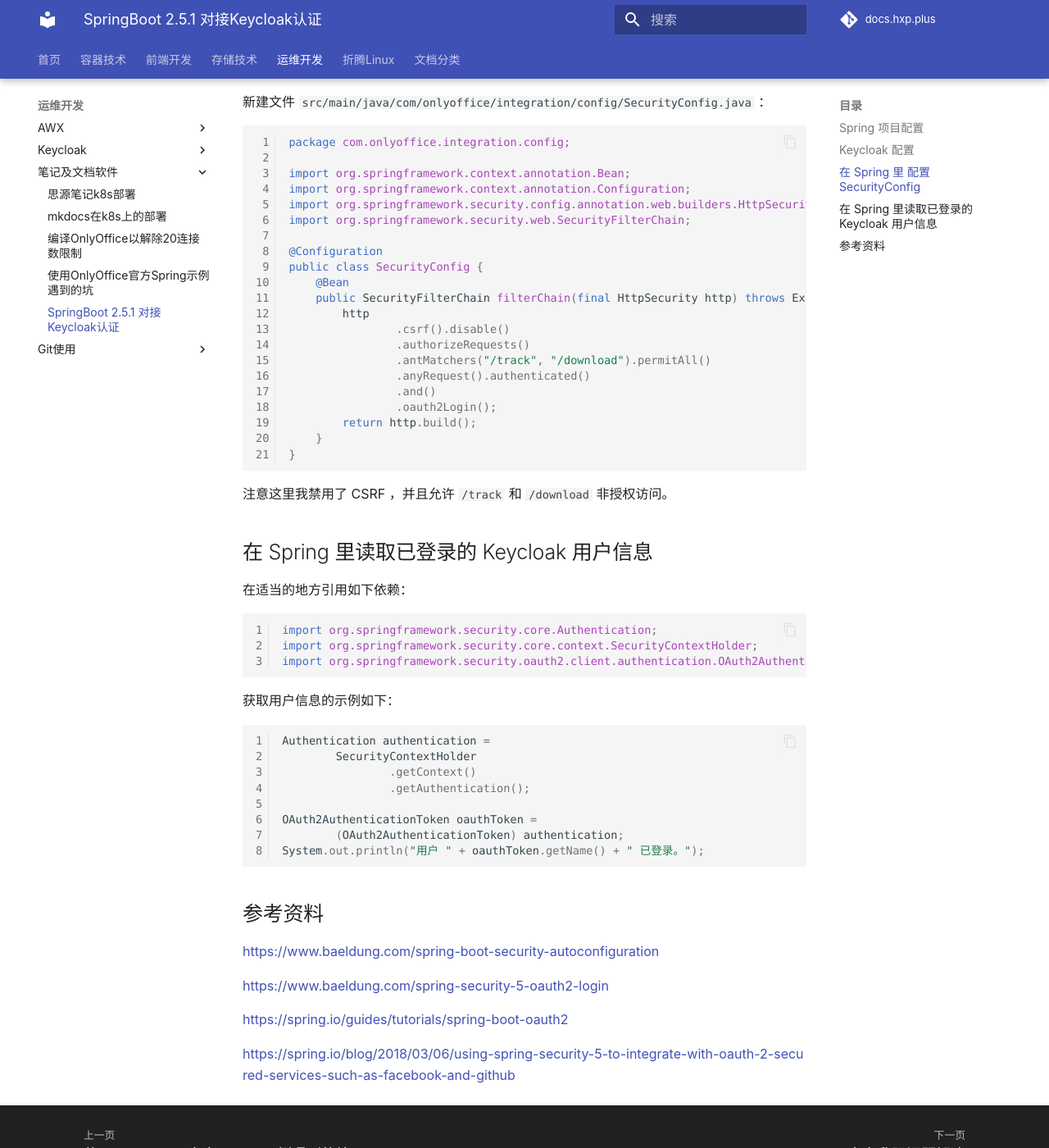
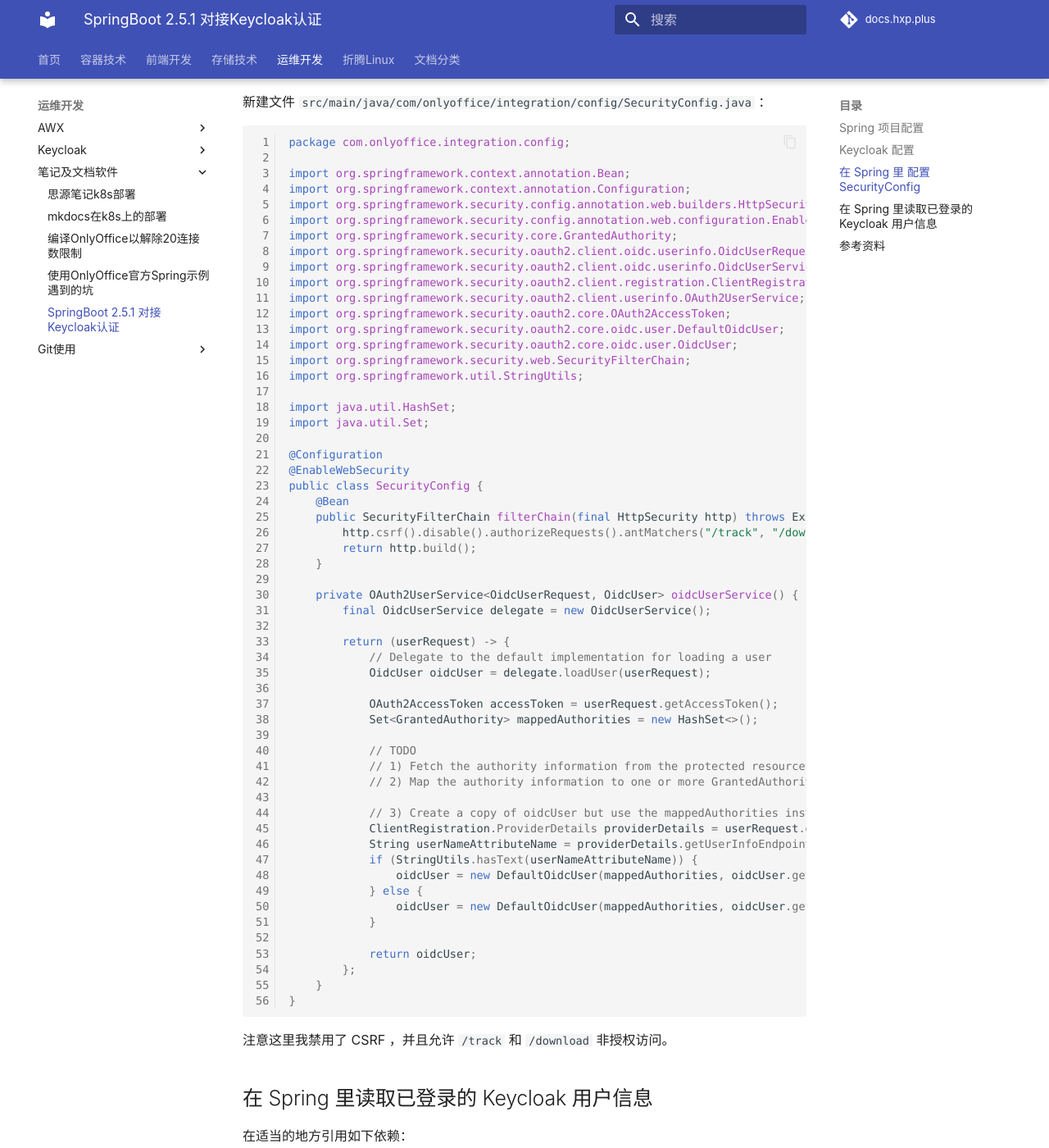
Before and after one commit to hxp-plus/docs.hxp.plus, an MkDocs documentation site: the page built from docs/运维开发/笔记及文档软件/SpringBoot 2.5.1 对接Keycloak认证.md, in a window 1280 px wide and 1400 px high, scrolled down 1882 px. Shown: the whole window at 82% size. Built offline with MkDocs 1.6.1 and Material for MkDocs 9.7.7, drawn with Linux system fonts in a browser that asks for light colours; plug-ins that fetch from the network failed and are left out; comment, search, counter and statistics services are not loaded; some of the changed text lies outside the part shown.

Commit message:
modified:   docs/运维开发/笔记及文档软件/SpringBoot 2.5.1 对接Keycloak认证.md

````diff
--- a/docs/运维开发/笔记及文档软件/SpringBoot 2.5.1 对接Keycloak认证.md
+++ b/docs/运维开发/笔记及文档软件/SpringBoot 2.5.1 对接Keycloak认证.md
@@ -99,20 +99,55 @@
 import org.springframework.context.annotation.Bean;
 import org.springframework.context.annotation.Configuration;
 import org.springframework.security.config.annotation.web.builders.HttpSecurity;
+import org.springframework.security.config.annotation.web.configuration.EnableWebSecurity;
+import org.springframework.security.core.GrantedAuthority;
+import org.springframework.security.oauth2.client.oidc.userinfo.OidcUserRequest;
+import org.springframework.security.oauth2.client.oidc.userinfo.OidcUserService;
+import org.springframework.security.oauth2.client.registration.ClientRegistration;
+import org.springframework.security.oauth2.client.userinfo.OAuth2UserService;
+import org.springframework.security.oauth2.core.OAuth2AccessToken;
+import org.springframework.security.oauth2.core.oidc.user.DefaultOidcUser;
+import org.springframework.security.oauth2.core.oidc.user.OidcUser;
 import org.springframework.security.web.SecurityFilterChain;
+import org.springframework.util.StringUtils;
+
+import java.util.HashSet;
+import java.util.Set;
 
 @Configuration
+@EnableWebSecurity
 public class SecurityConfig {
     @Bean
     public SecurityFilterChain filterChain(final HttpSecurity http) throws Exception {
-        http
-                .csrf().disable()
-                .authorizeRequests()
-                .antMatchers("/track", "/download").permitAll()
-                .anyRequest().authenticated()
-                .and()
-                .oauth2Login();
+        http.csrf().disable().authorizeRequests().antMatchers("/track", "/download").permitAll().anyRequest().authenticated().and().oauth2Login(oauth2 -> oauth2.userInfoEndpoint(userInfo -> userInfo.oidcUserService(this.oidcUserService())));
         return http.build();
+    }
+
+    private OAuth2UserService<OidcUserRequest, OidcUser> oidcUserService() {
+        final OidcUserService delegate = new OidcUserService();
+
+        return (userRequest) -> {
+            // Delegate to the default implementation for loading a user
+            OidcUser oidcUser = delegate.loadUser(userRequest);
+
+            OAuth2AccessToken accessToken = userRequest.getAccessToken();
+            Set<GrantedAuthority> mappedAuthorities = new HashSet<>();
+
+            // TODO
+            // 1) Fetch the authority information from the protected resource using accessToken
+            // 2) Map the authority information to one or more GrantedAuthority's and add it to mappedAuthorities
+
+            // 3) Create a copy of oidcUser but use the mappedAuthorities instead
+            ClientRegistration.ProviderDetails providerDetails = userRequest.getClientRegistration().getProviderDetails();
+            String userNameAttributeName = providerDetails.getUserInfoEndpoint().getUserNameAttributeName();
+            if (StringUtils.hasText(userNameAttributeName)) {
+                oidcUser = new DefaultOidcUser(mappedAuthorities, oidcUser.getIdToken(), oidcUser.getUserInfo(), userNameAttributeName);
+            } else {
+                oidcUser = new DefaultOidcUser(mappedAuthorities, oidcUser.getIdToken(), oidcUser.getUserInfo());
+            }
+
+            return oidcUser;
+        };
     }
 }
 ```
@@ -132,14 +167,13 @@
 获取用户信息的示例如下：
 
 ```java
-Authentication authentication =
-        SecurityContextHolder
-                .getContext()
-                .getAuthentication();
-
-OAuth2AuthenticationToken oauthToken =
-        (OAuth2AuthenticationToken) authentication;
-System.out.println("用户 " + oauthToken.getName() + " 已登录。");
+String userFullName = "匿名用户";
+Authentication authentication = SecurityContextHolder.getContext().getAuthentication();
+System.out.println(authentication.getPrincipal().getClass());
+if (authentication.getPrincipal() instanceof DefaultOidcUser) {
+    DefaultOidcUser userDetails = (DefaultOidcUser) authentication.getPrincipal();
+    userFullName = userDetails.getFullName();
+}
 ```
 
 ## 参考资料
@@ -151,3 +185,5 @@
 https://spring.io/guides/tutorials/spring-boot-oauth2
 
 https://spring.io/blog/2018/03/06/using-spring-security-5-to-integrate-with-oauth-2-secured-services-such-as-facebook-and-github
+
+https://docs.spring.io/spring-security/reference/5.7/servlet/oauth2/login/advanced.html#oauth2login-advanced-oidc-user-service
````
